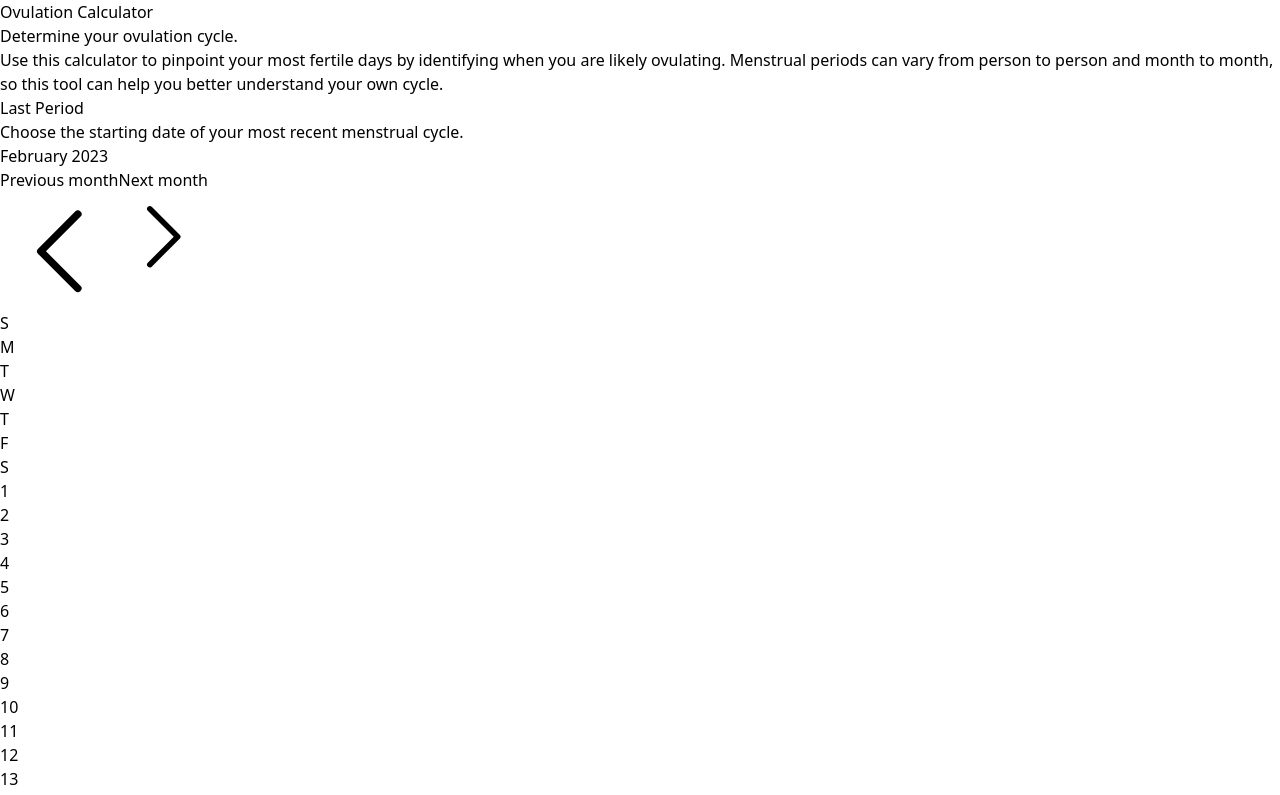
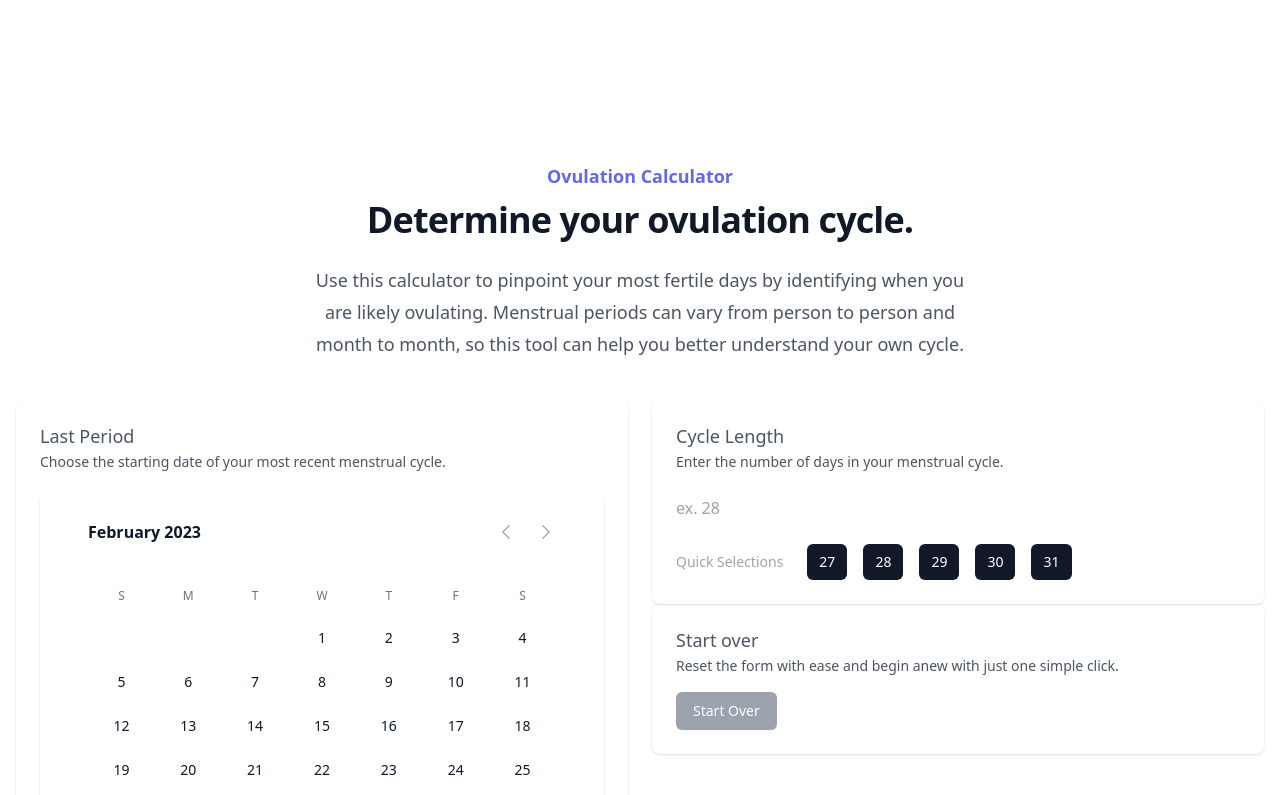
Before and after one commit to serhiyhvala/ovulation-calculator-app, a Next.js app: page / in a window 1280 px wide. Shown: the top 795 px of the page. Built offline with nearby package versions, Linux system fonts and the light colour scheme.

Commit message:
Add Tailwind Config

```diff
--- /dev/null
+++ b/postcss.config.js
@@ -0,0 +1,6 @@
+module.exports = {
+  plugins: {
+    tailwindcss: {},
+    autoprefixer: {},
+  },
+}
--- /dev/null
+++ b/tailwind.config.js
@@ -0,0 +1,13 @@
+/** @type {import('tailwindcss').Config} */
+module.exports = {
+  content: [
+    "./pages/**/*.{js,ts,jsx,tsx}",
+    "./components/**/*.{js,ts,jsx,tsx}",
+    "./utils/**/*.{js}",
+    "./configs/**/*.{js}",
+  ],
+  theme: {
+    extend: {},
+  },
+  plugins: [],
+}
```
